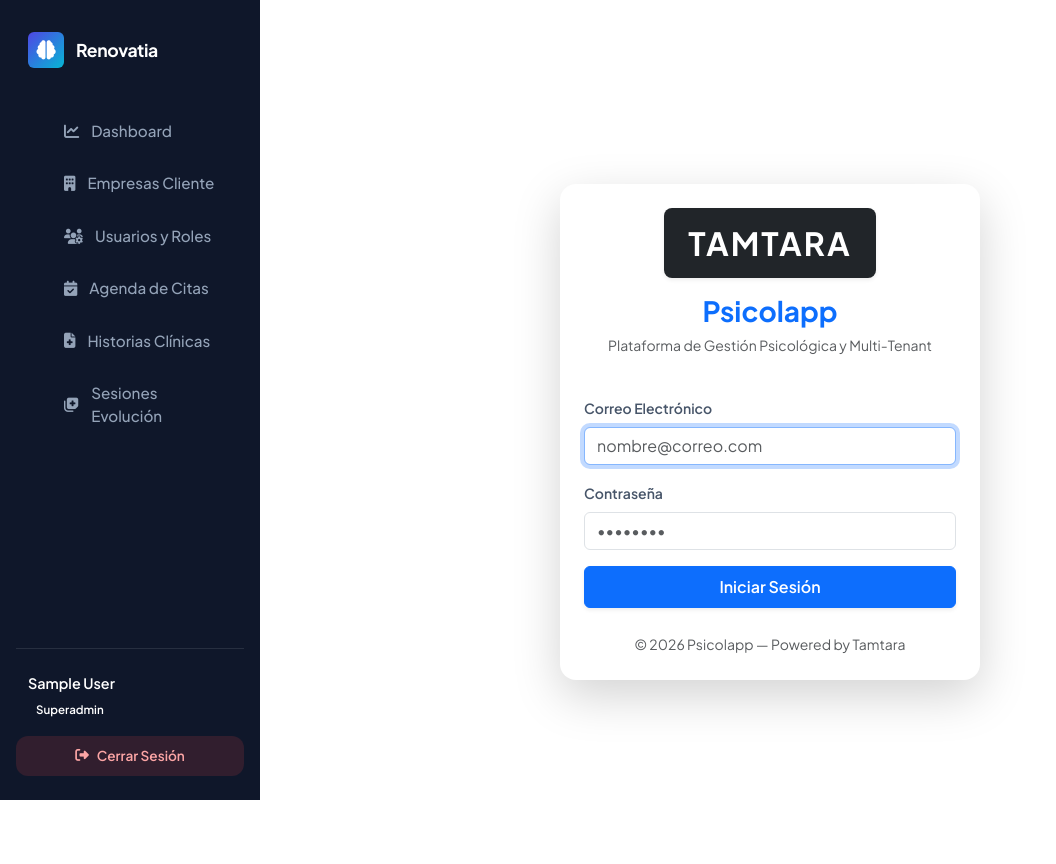
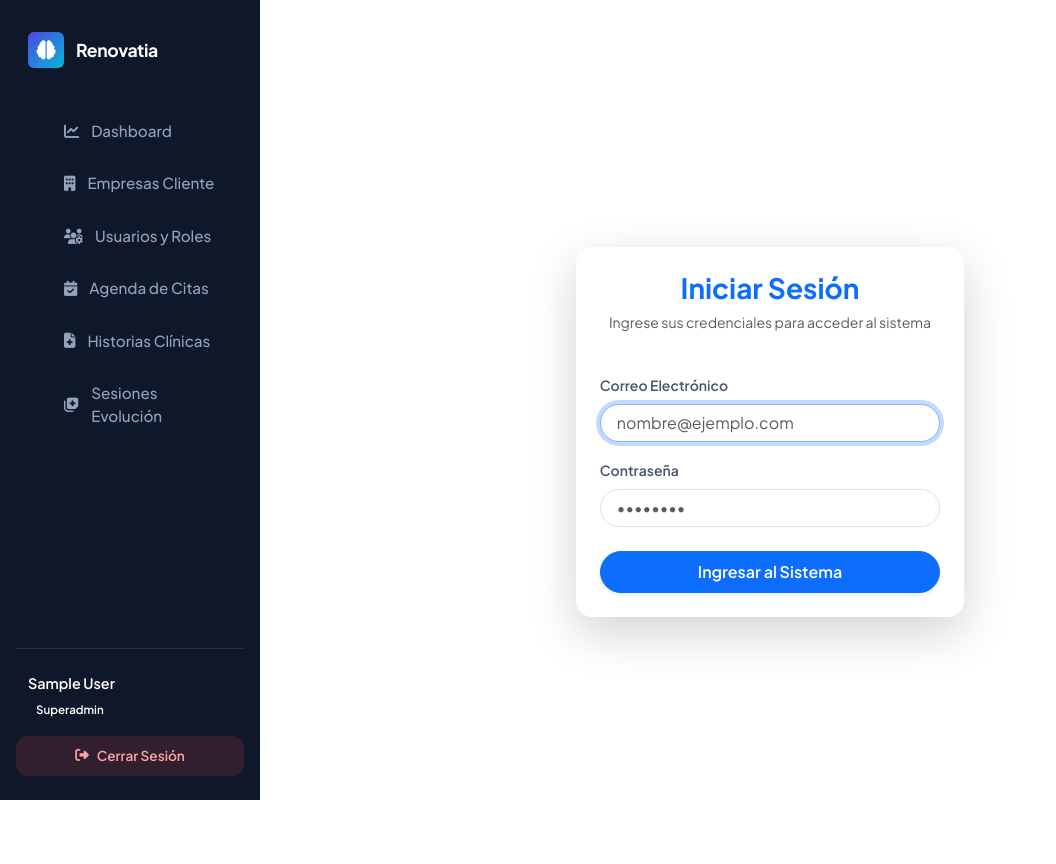
Before and after one commit to karenpbq-bot/TMTR---Renovatia, a Flask app: template templates/login.html in a window 1280 px wide. Shown: the whole page, without its empty margins (0-1056 px from the left). Run offline with Flask 3, Linux system fonts and the light colour scheme; the template is opened without the code that fills it, so the values that code supplies are empty; the visitor is signed in with stand-in values (Sample User, id 1).

Commit message:
Update login.html

```diff
--- a/templates/login.html
+++ b/templates/login.html
@@ -1,21 +1,18 @@
 {% extends "base.html" %}
 {% block content %}
 <div class="container d-flex align-items-center justify-content-center min-vh-100">
-    <div class="card shadow-lg p-4 border-0 rounded-4" style="width: 100%; max-width: 420px;">
+    <div class="col-md-5">
+        <div class="card shadow-lg border-0 rounded-4 p-4">
             <div class="text-center mb-4">
-            <!-- Logotipo de la plataforma SaaS -->
-            <div class="bg-dark text-white rounded-3 py-3 px-4 mb-3 d-inline-block shadow-sm">
-                <h2 class="fw-bold tracking-wider mb-0 text-uppercase" style="letter-spacing: 2px;">TAMTARA</h2>
-            </div>
-            <h3 class="fw-bold text-primary">Psicolapp</h3>
-            <p class="text-muted small">Plataforma de Gestión Psicológica y Multi-Tenant</p>
+                <h3 class="fw-bold text-primary">Iniciar Sesión</h3>
+                <p class="text-muted small">Ingrese sus credenciales para acceder al sistema</p>
             </div>
 
-        <!-- Mensajes Flash -->
+            <!-- Bloque seguro para mensajes flash -->
             {% with messages = get_flashed_messages(with_categories=true) %}
                 {% if messages %}
                     {% for category, message in messages %}
-                    <div class="alert alert-{{ category }} alert-dismissible fade show small" role="alert">
+                        <div class="alert alert-{{ category }} alert-dismissible fade show" role="alert">
                             {{ message }}
                             <button type="button" class="btn-close" data-bs-dismiss="alert" aria-label="Close"></button>
                         </div>
@@ -26,19 +23,18 @@
             <form method="POST" action="{{ url_for('auth.login') }}">
                 <div class="mb-3">
                     <label for="correo" class="form-label fw-semibold small">Correo Electrónico</label>
-                <input type="email" class="form-control" id="correo" name="correo" placeholder="nombre@correo.com" required autofocus>
+                    <input type="email" class="form-control rounded-pill px-3" id="correo" name="correo" placeholder="nombre@ejemplo.com" required autofocus>
                 </div>
 
-            <div class="mb-3">
+                <div class="mb-4">
                     <label for="password" class="form-label fw-semibold small">Contraseña</label>
-                <input type="password" class="form-control" id="password" name="password" placeholder="••••••••" required>
+                    <input type="password" class="form-control rounded-pill px-3" id="password" name="password" placeholder="••••••••" required>
                 </div>
 
-            <button type="submit" class="btn btn-primary w-100 py-2 fw-semibold shadow-sm">Iniciar Sesión</button>
+                <div class="d-grid">
+                    <button type="submit" class="btn btn-primary rounded-pill py-2 fw-semibold shadow-sm">Ingresar al Sistema</button>
+                </div>
             </form>
-
-        <div class="text-center mt-4">
-            <small class="text-muted">© 2026 Psicolapp — Powered by Tamtara</small>
         </div>
     </div>
 </div>
```
Lines whose indentation alone changed are shown as unchanged.
